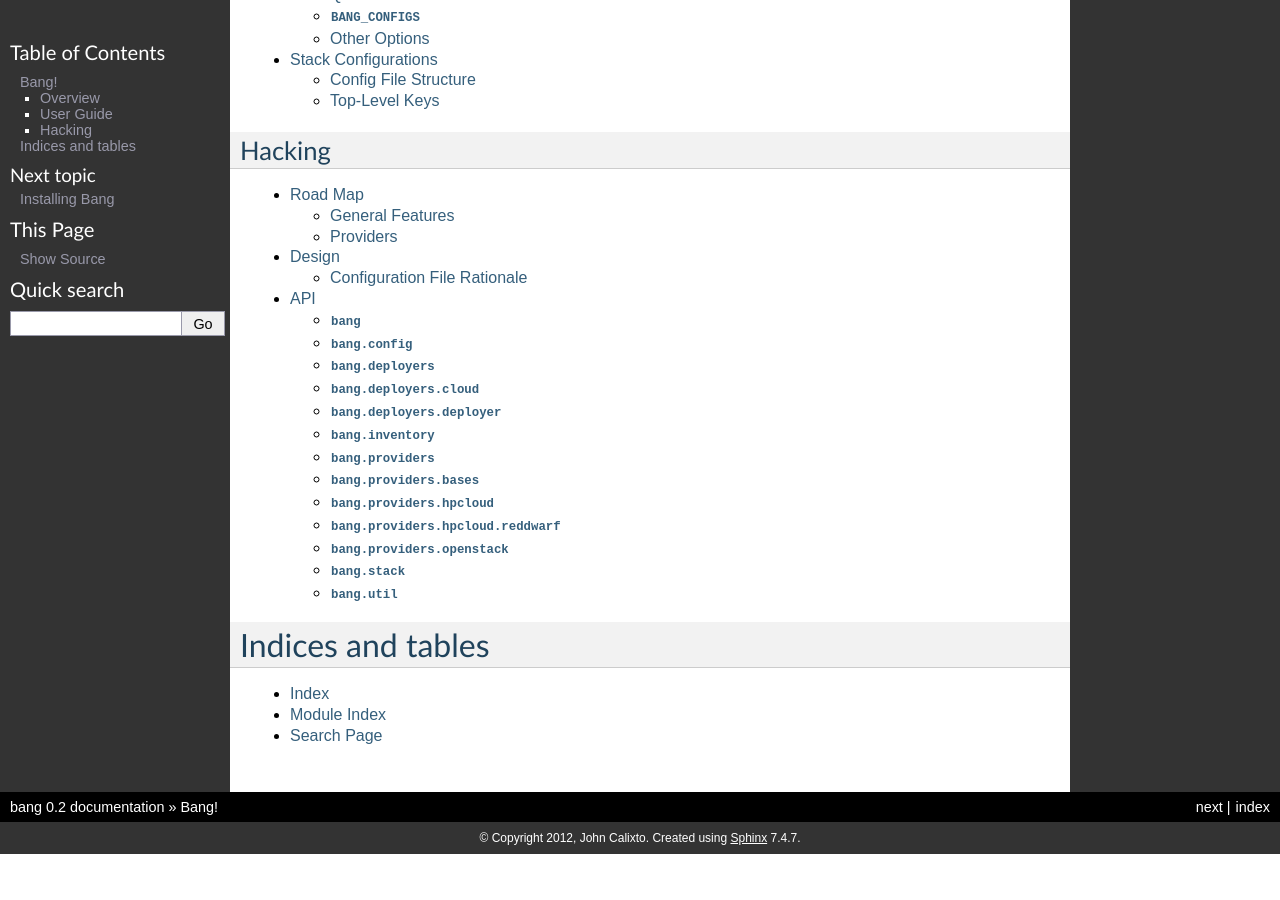
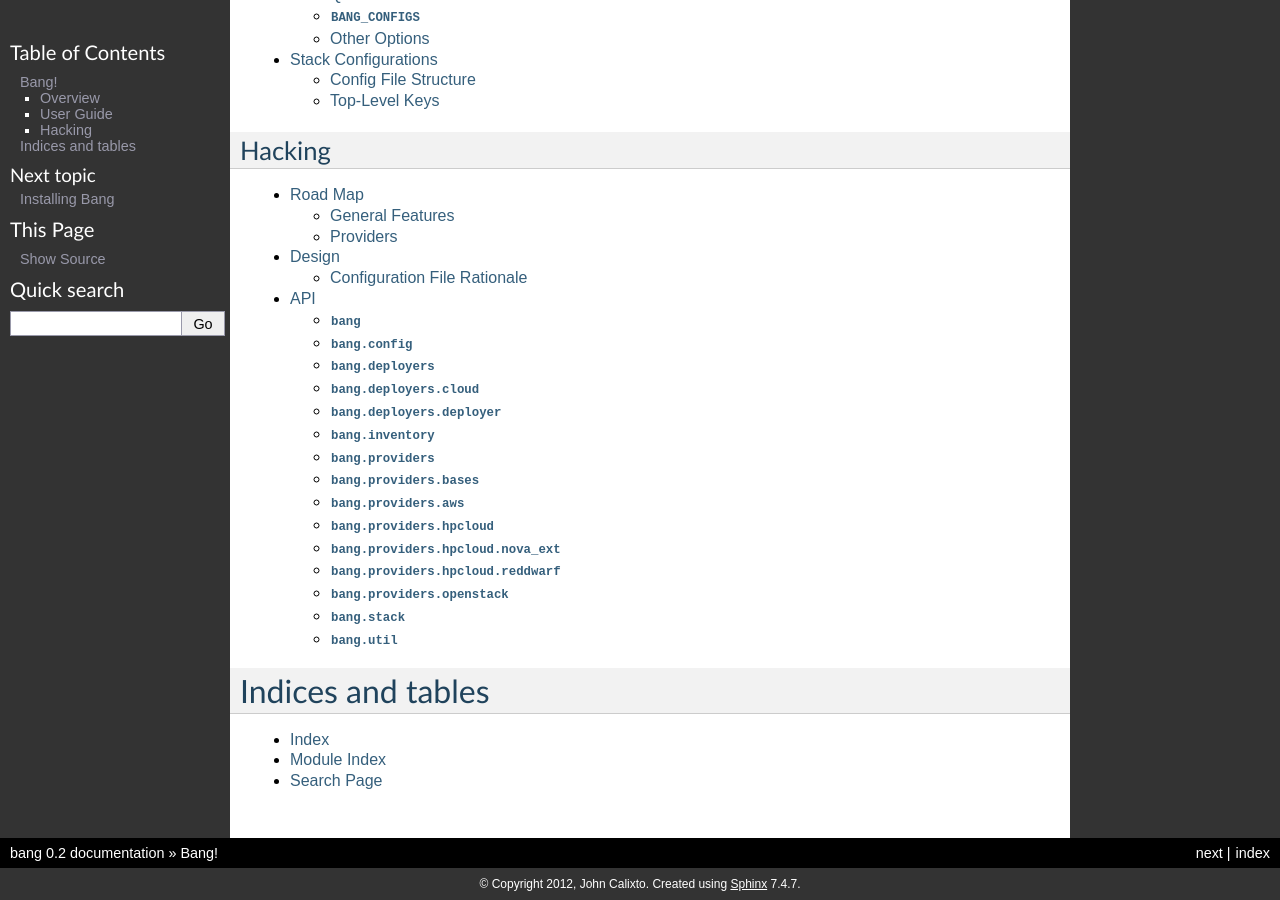
Before and after one commit to fr33jc/bang, a Sphinx documentation site: the page built from doc/index.txt, in a window 1280 px wide and 900 px high, scrolled down 576 px. Built offline with Sphinx 7.4.7, drawn with Linux system fonts in a browser that asks for light colours; before the commit the page ends 1430 px from its top, so only the background shows below that.

Commit message:
Add aws and nova_ext modules to API docs

```diff
--- a/doc/api.txt
+++ b/doc/api.txt
@@ -73,10 +73,28 @@
     :show-inheritance:
 
 
+:mod:`bang.providers.aws`
+-------------------------
+
+.. automodule:: bang.providers.aws
+    :members:
+    :undoc-members:
+    :show-inheritance:
+
+
 :mod:`bang.providers.hpcloud`
 -----------------------------
 
 .. automodule:: bang.providers.hpcloud
+    :members:
+    :undoc-members:
+    :show-inheritance:
+
+
+:mod:`bang.providers.hpcloud.nova_ext`
+--------------------------------------
+
+.. automodule:: bang.providers.hpcloud.nova_ext
     :members:
     :undoc-members:
     :show-inheritance:
```
